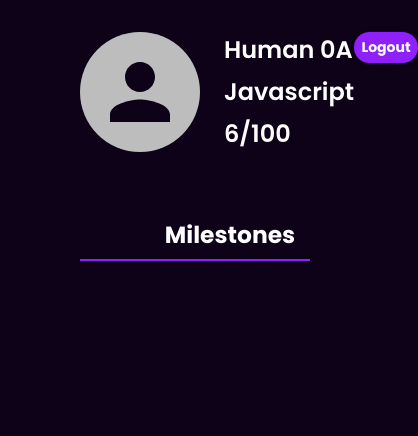
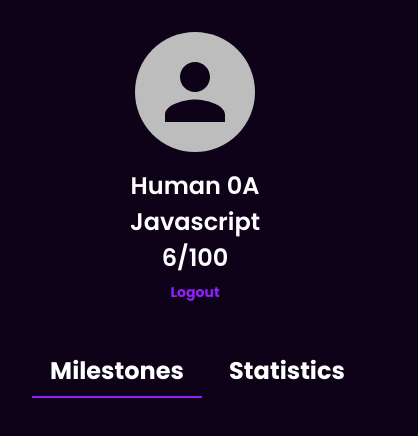
Before and after one commit to arndom/100Days-Companion, a React (Create React App) app: page / in a window 390 px wide. Shown: the top 436 px of the page, 418 px wide, since content can reach past the window. Built offline with nearby package versions, Linux system fonts and the light colour scheme.

Commit message:
Styling adjustments on the home and milestones page

```diff
--- a/src/pages/Home/Home.tsx
+++ b/src/pages/Home/Home.tsx
@@ -23,21 +23,19 @@ const Home = (): JSX.Element => {
 
   return (
     <Box sx={classes.home}>
-      <Box sx={classes.header}>
       <Box sx={classes.profile}>
         <Avatar sx={classes.avatar} />
         <Box sx={classes.textWrapper}>
           <Typography>Human 0A</Typography>
           <Typography>Javascript</Typography>
           <Typography>6/100</Typography>
-          </Box>
-        </Box>
-        <Button size="small" variant="contained">
+          <Button variant="text" size="small" sx={classes.btn}>
             Logout
           </Button>
         </Box>
+      </Box>
 
-      <Box sx={{ display: 'flex', justifyContent: 'center' }}>
+      <Box sx={classes.tabsWrapper}>
         <Tabs value={value} onChange={handleChange} variant="scrollable" sx={classes.tabs}>
           <LinkTab label="Milestones" to="milestones" />
           <LinkTab label="Statistics" to="statistics" />
--- a/src/pages/Home/Milestones/Milestones.tsx
+++ b/src/pages/Home/Milestones/Milestones.tsx
@@ -1,4 +1,4 @@
-import { Box, Typography } from '@mui/material';
+import { Grid, Typography } from '@mui/material';
 import gem1 from '../../../assets/images/gem1.png';
 import gem2 from '../../../assets/images/gem2.png';
 import gem3 from '../../../assets/images/gem3.png';
@@ -12,36 +12,36 @@ const Milestones = (): JSX.Element => {
   const classes = useStyles;
 
   return (
-    <Box sx={classes.milestones}>
-      <Box>
+    <Grid container justifyContent="center" rowSpacing={10} sx={classes.milestones}>
+      <Grid item xs={12} sm={6} md={4}>
         <img src={gem1} alt="" />
         <Typography>Text 1</Typography>
-      </Box>
-      <Box>
+      </Grid>
+      <Grid item xs={12} sm={6} md={4}>
         <img src={gem2} alt="" />
         <Typography>Text 2</Typography>
-      </Box>
-      <Box>
+      </Grid>
+      <Grid item xs={12} sm={6} md={4}>
         <img src={gem3} alt="" />
         <Typography>Text 3</Typography>
-      </Box>
-      <Box>
+      </Grid>
+      <Grid item xs={12} sm={6} md={4}>
         <img src={gem4} alt="" />
         <Typography>Text 4</Typography>
-      </Box>
-      <Box>
+      </Grid>
+      <Grid item xs={12} sm={6} md={4}>
         <img src={gem5} alt="" />
         <Typography>Text 5</Typography>
-      </Box>
-      <Box>
+      </Grid>
+      <Grid item xs={12} sm={6} md={4}>
         <img src={gem6} alt="" />
         <Typography>Text 6</Typography>
-      </Box>
-      <Box>
+      </Grid>
+      <Grid item xs={12} sm={6} md={4}>
         <img src={gem7} alt="" />
         <Typography>Text 7</Typography>
-      </Box>
-    </Box>
+      </Grid>
+    </Grid>
   );
 };
 
--- a/src/pages/Home/Milestones/useStyles.ts
+++ b/src/pages/Home/Milestones/useStyles.ts
@@ -2,17 +2,10 @@ import { theme } from '../../../themes/theme';
 
 export const useStyles = {
   milestones: {
-    paddingTop: theme.spacing(5),
-    display: 'flex',
-    alignItems: 'center',
-    flexWrap: 'wrap',
-
     div: {
       display: 'flex',
       alignItems: 'center',
       justifyContent: 'center',
-      marginBottom: theme.spacing(8),
-      marginRight: theme.spacing(5),
       width: 250,
 
       '&>.MuiTypography-root': {
--- a/src/pages/Home/useStyles.ts
+++ b/src/pages/Home/useStyles.ts
@@ -3,22 +3,42 @@ import { theme } from '../../themes/theme';
 export const useStyles = {
   home: {
     padding: theme.spacing(4, 10),
+
+    [theme.breakpoints.down('md')]: {
+      padding: theme.spacing(4),
+    },
   },
-  header: {
-    display: 'flex',
-    alignItems: 'flex-start',
-    justifyContent: 'space-between',
-    marginBottom: theme.spacing(7),
-  },
+
   profile: {
     display: 'flex',
     alignItems: 'center',
+    marginBottom: theme.spacing(7),
+
+    [theme.breakpoints.down('sm')]: {
+      flexDirection: 'column',
+      textAlign: 'center',
+    },
   },
+
   avatar: {
     width: 120,
     height: 120,
     marginRight: theme.spacing(3),
+
+    [theme.breakpoints.down('sm')]: {
+      margin: theme.spacing(0, 'auto', 2),
+    },
   },
+
+  btn: {
+    justifyContent: 'left',
+
+    [theme.breakpoints.down('sm')]: {
+      margin: 'auto',
+      justifyContent: 'center',
+    },
+  },
+
   textWrapper: {
     display: 'flex',
     flexDirection: 'column',
@@ -30,14 +50,26 @@ export const useStyles = {
       fontWeight: 600,
     },
   },
+
+  tabsWrapper: {
+    display: 'flex',
+    justifyContent: 'center',
+    marginBottom: 7,
+  },
+
   link: {
-    fontSize: 'clamp(1.2rem, 6vw, 1.7rem)',
-    width: 300,
+    fontSize: 'clamp(1.5rem, 6vw, 1.7rem)',
+    width: 250,
 
     '&.MuiTab-textColorPrimary': {
       color: '#fff',
     },
+
+    [theme.breakpoints.down('sm')]: {
+      width: 170,
+    },
   },
+
   tabs: {
     color: '#fff',
   },
```
Lines whose indentation alone changed are shown as unchanged.
